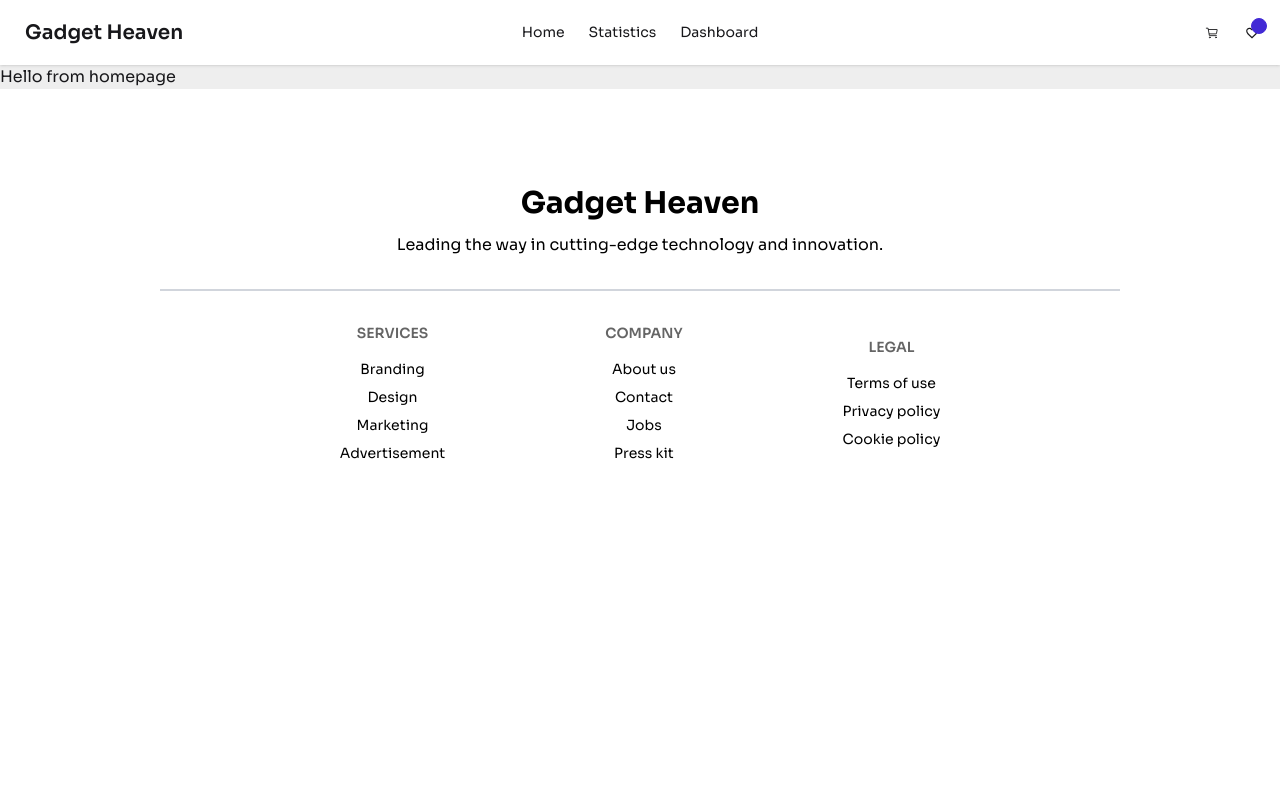
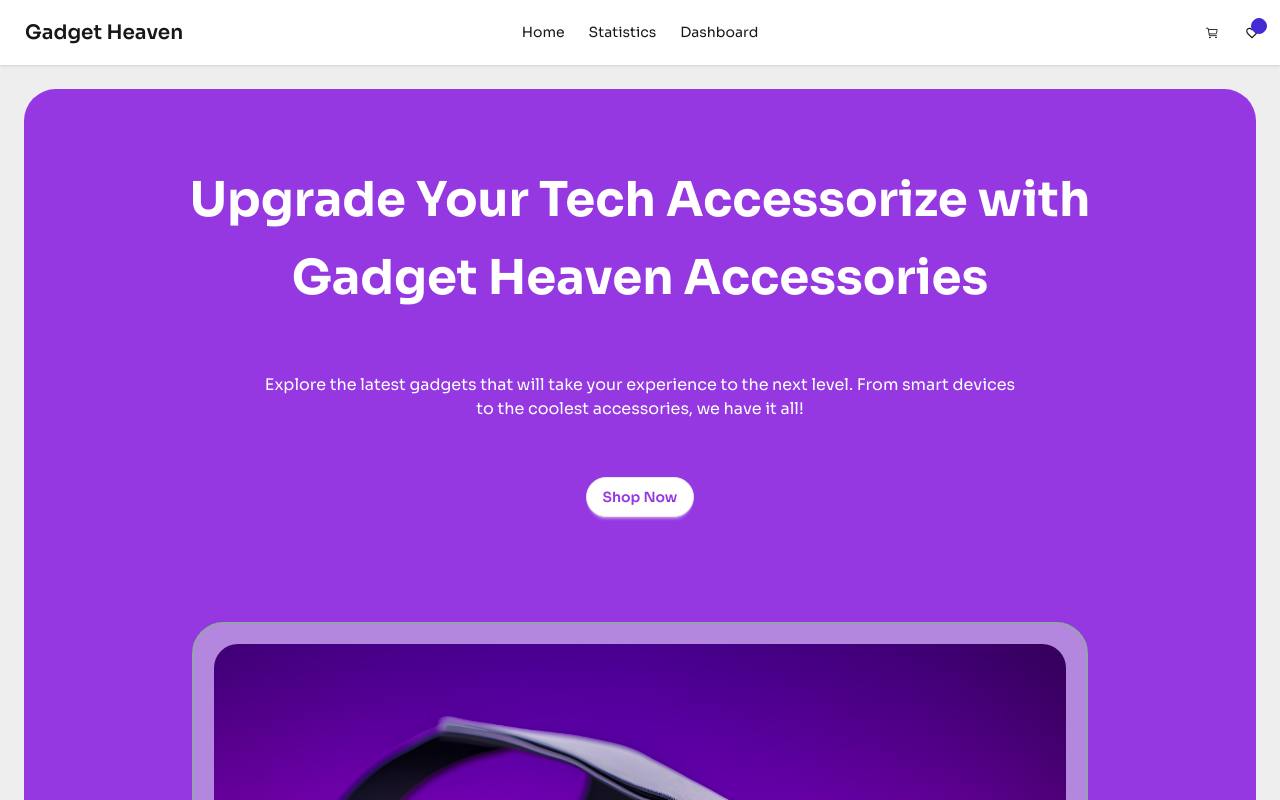
Before and after one commit to programming-hero-web-course-4/b10a8-gadget-heaven-STSumu, a React (Vite) app: page / in a window 1280 px wide. Shown: the top 800 px of the page. Built offline with nearby package versions, Linux system fonts and the light colour scheme; a web font is replaced by a local one.

Commit message:
added banner

```diff
--- /dev/null
+++ b/src/components/Banner/Banner.jsx
@@ -0,0 +1,26 @@
+import React from "react";
+
+const Banner = () => {
+  return (
+    <div className="hero bg-[#9538E2] min-h-screen flex flex-col rounded-4xl  relative text-white mb-96">
+      <div className="hero-content text-center h-[500px]">
+        <div className="max-w-5xl space-y-8 flex flex-col justify-center items-center">
+          <h1 className="text-5xl font-bold leading-relaxed">
+            Upgrade Your Tech Accessorize with <br></br> Gadget Heaven Accessories
+          </h1>
+          <p className="py-6 max-w-3xl">
+            Explore the latest gadgets that will take your experience to the
+            next level. From smart devices to the coolest accessories, we have
+            it all!
+          </p>
+          <button className="btn bg-white text-[#9538E2] rounded-4xl">Shop Now</button>
+        </div>
+        <div className="absolute max-w-4xl p-2 md:p-5 bg-gray-300/50 border-2 border-gray-400 rounded-4xl top-2/3">
+          <img src="/banner.jpg" className="rounded-3xl" alt="" />
+        </div>
+      </div>
+    </div>
+  );
+};
+
+export default Banner;
--- a/src/components/Home/Home.jsx
+++ b/src/components/Home/Home.jsx
@@ -1,11 +1,10 @@
 import React from 'react';
+import Banner from '../Banner/Banner';
 
 const Home = () => {
     return (
-        <div className='bg-base-300'>
-            <h1>Hello from homepage
-
-            </h1>
+        <div className='bg-base-300 p-2 md:p-6'>
+            <Banner></Banner>
         </div>
     );
 };
```
Also changed, not shown: public/banner.jpg (added).
